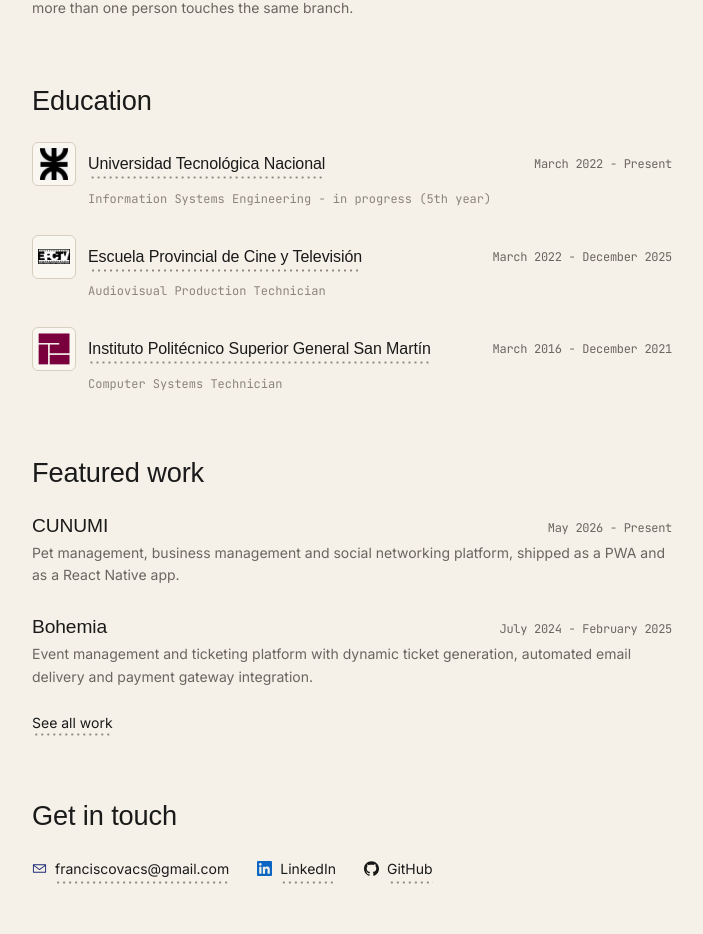
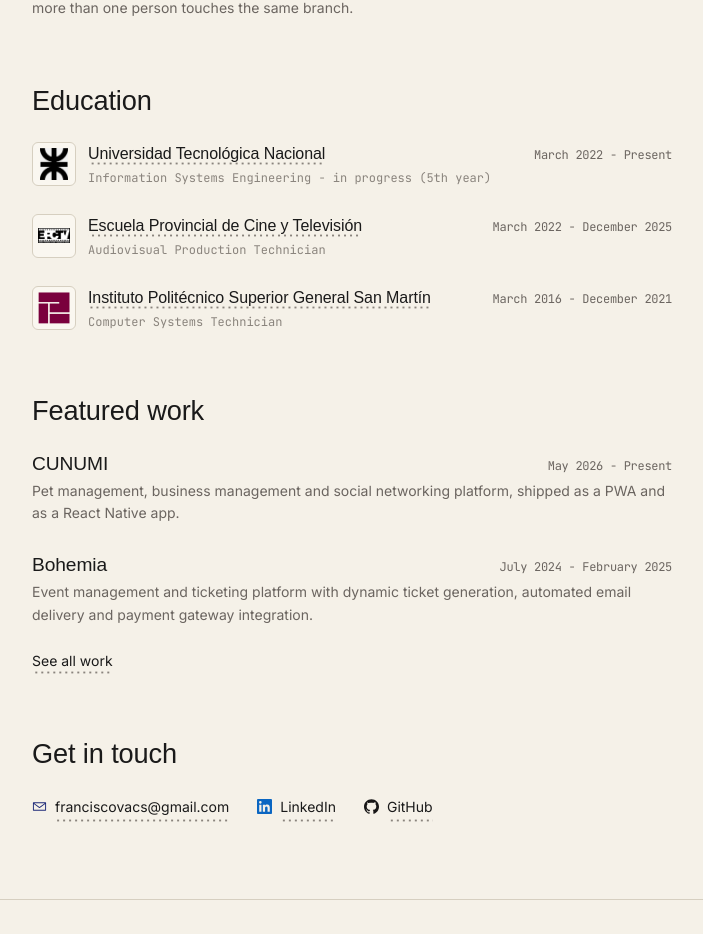
Before and after one commit to FranciscoVacs/portfolio, a Next.js app: page /en in a window 1280 px wide. Shown: the part 1056-1990 px from the top of the page, without its empty margins (288-991 px from the left). Built offline with nearby package versions, Linux system fonts and the light colour scheme; no server answers; a web font is replaced by a local one.

Commit message:
Centrado de logos

```diff
--- a/src/app/[locale]/cv/page.tsx
+++ b/src/app/[locale]/cv/page.tsx
@@ -3,6 +3,7 @@ import { useLocale, useTranslations } from "next-intl";
 import { getTranslations } from "next-intl/server";
 import { Container } from "@/components/layout/Container";
 import { DottedUnderline } from "@/components/ui/DottedLink";
+import { RevealContent } from "@/components/ui/RevealContent";
 import { profile } from "@/content/profile";
 import type { Locale } from "@/content/schema";
 import { alternatesFor } from "@/lib/site";
@@ -29,6 +30,7 @@ export default function CvPage() {
 
   return (
     <Container>
+      <RevealContent>
         <div className="pt-14">
           <div className="flex flex-wrap items-baseline justify-between gap-3">
             <h1 className="text-[2.1rem] text-primary leading-tight">
@@ -69,6 +71,7 @@ export default function CvPage() {
             </a>
           </p>
         </object>
+      </RevealContent>
     </Container>
   );
 }
--- a/src/app/[locale]/fav/page.tsx
+++ b/src/app/[locale]/fav/page.tsx
@@ -3,6 +3,7 @@ import { useTranslations } from "next-intl";
 import { getTranslations } from "next-intl/server";
 import { FavGroup } from "@/components/fav/FavGroup";
 import { Container } from "@/components/layout/Container";
+import { RevealContent } from "@/components/ui/RevealContent";
 import { favItems } from "@/content/fav";
 import { groupByCategory } from "@/lib/fav";
 import { alternatesFor } from "@/lib/site";
@@ -27,6 +28,7 @@ export default function FavPage() {
 
   return (
     <Container>
+      <RevealContent>
         <div className="pt-14">
           <h1 className="text-[2.1rem] text-primary leading-tight">
             {t("title")}
@@ -40,6 +42,7 @@ export default function FavPage() {
             items={group.items}
           />
         ))}
+      </RevealContent>
     </Container>
   );
 }
--- a/src/app/[locale]/work/page.tsx
+++ b/src/app/[locale]/work/page.tsx
@@ -1,6 +1,7 @@
 import type { Metadata } from "next";
 import { getTranslations } from "next-intl/server";
 import { Container } from "@/components/layout/Container";
+import { RevealContent } from "@/components/ui/RevealContent";
 import { WorkFilters } from "@/components/work/WorkFilters";
 import { WorkGrid } from "@/components/work/WorkGrid";
 import { projects } from "@/content/projects";
@@ -35,6 +36,7 @@ export default async function WorkPage({
 
   return (
     <Container>
+      <RevealContent>
         <div className="pt-14">
           <h1 className="text-[2.1rem] text-primary leading-tight">
             {t("title")}
@@ -43,6 +45,7 @@ export default async function WorkPage({
         </div>
         <WorkFilters active={filter} />
         <WorkGrid projects={visible} />
+      </RevealContent>
     </Container>
   );
 }
--- a/src/components/home/Timeline.tsx
+++ b/src/components/home/Timeline.tsx
@@ -8,20 +8,20 @@ import type { EducationItem, Locale } from "@/content/schema";
 import { formatPeriod } from "@/lib/format";
 
 /**
- * Encabezado de una institución: logo y nombre dentro de un mismo enlace, para
- * que sea un solo destino de teclado en vez de dos que van al mismo lado.
+ * Ficha del logo institucional.
  *
- * El logo va en una caja de medidas fijas con object-contain: los tres tienen
- * proporciones muy distintas (5:1, 4:1 y 2:1) y sin encuadrarlos el más
- * apaisado se vería del doble de ancho que el resto.
+ * Los isotipos van de 0.85:1 a 2:1 y el de la EPCTV trae fondo negro sólido,
+ * así que se encuadran en una caja cuadrada clara: los deja del mismo peso
+ * visual y contiene el bloque oscuro.
+ *
+ * Cuando hay enlace, la ficha también lleva al sitio, pero sale del orden de
+ * tabulación y del árbol de accesibilidad: el nombre de al lado ya ofrece ese
+ * mismo destino y repetirlo obliga a pasar dos veces por lo mismo.
  */
-function InstitutionName({ item }: { item: EducationItem }) {
-  const content = (
-    <>
-      {item.logo ? (
-        // Ficha cuadrada comun: los isotipos van de 0.85:1 a 2:1 y uno trae
-        // fondo negro solido. Encuadrarlos en una caja clara los deja del
-        // mismo peso visual y contiene el bloque oscuro.
+function InstitutionLogo({ item }: { item: EducationItem }) {
+  if (!item.logo) return null;
+
+  const badge = (
     <span className="flex size-11 shrink-0 items-center justify-center rounded-md border border-border bg-paper p-1.5">
       <Image
         src={item.logo.src}
@@ -31,27 +31,48 @@ function InstitutionName({ item }: { item: EducationItem }) {
         className="max-h-8 max-w-8 object-contain"
       />
     </span>
-      ) : null}
+  );
+
+  if (!item.url) return badge;
+
+  return (
+    <>
+      {/* biome-ignore lint/a11y/useAnchorContent: sin texto a propósito. Duplica el enlace del nombre de al lado, que sí lo anuncia; con aria-hidden y tabIndex -1 queda clicable con el mouse sin obligar a pasar dos veces por el mismo destino. */}
+      <a
+        href={item.url}
+        target="_blank"
+        rel="noopener noreferrer"
+        tabIndex={-1}
+        aria-hidden="true"
+        className="shrink-0"
+      >
+        {badge}
+      </a>
+    </>
+  );
+}
+
+function InstitutionName({ item }: { item: EducationItem }) {
+  const name = (
     <span className="relative">
       {item.institution}
       {item.url ? <DottedUnderline /> : null}
     </span>
-    </>
   );
 
   return (
-    <h3 className="text-primary text-base">
+    <h3 className="text-base text-primary">
       {item.url ? (
         <a
           href={item.url}
           target="_blank"
           rel="noopener noreferrer"
-          className="group inline-flex items-center gap-3 transition-colors hover:text-brand"
+          className="group transition-colors hover:text-brand"
         >
-          {content}
+          {name}
         </a>
       ) : (
-        <span className="inline-flex items-center gap-3">{content}</span>
+        name
       )}
     </h3>
   );
@@ -88,17 +109,24 @@ export function Timeline() {
       <Section title={t("education")}>
         <ul className="flex flex-col gap-7">
           {education.map((item) => (
-            <li key={`${item.institution}-${item.period.start}`}>
-              <div className="flex flex-wrap items-center justify-between gap-x-4 gap-y-1">
+            // El logo es hermano de todo el bloque de texto, no del título:
+            // así queda centrado contra el conjunto de nombre y carrera.
+            <li
+              key={`${item.institution}-${item.period.start}`}
+              className="flex items-center gap-3"
+            >
+              <InstitutionLogo item={item} />
+              <div className="min-w-0 flex-1">
+                <div className="flex flex-wrap items-baseline justify-between gap-x-4 gap-y-1">
                   <InstitutionName item={item} />
                   <span className="font-mono text-foreground text-xs tracking-tight">
                     {formatPeriod(item.period, present, locale)}
                   </span>
                 </div>
-              {/* Alineado con el texto del encabezado, no con la ficha. */}
-              <p className="mt-1 pl-14 font-mono text-soft text-xs">
+                <p className="mt-1 font-mono text-soft text-xs">
                   {item.degree[locale]}
                 </p>
+              </div>
             </li>
           ))}
         </ul>
--- a/src/components/ui/RevealContent.tsx
+++ b/src/components/ui/RevealContent.tsx
@@ -2,7 +2,13 @@
 
 import { useEffect, useRef } from "react";
 
-export function RevealContent({ children }: { children: React.ReactNode }) {
+export function RevealContent({
+  children,
+  className = "",
+}: {
+  children: React.ReactNode;
+  className?: string;
+}) {
   const ref = useRef<HTMLDivElement>(null);
 
   useEffect(() => {
@@ -42,7 +48,7 @@ export function RevealContent({ children }: { children: React.ReactNode }) {
   }, []);
 
   return (
-    <div ref={ref} className="reveal-content">
+    <div ref={ref} className={`reveal-content ${className}`.trim()}>
       {children}
     </div>
   );
--- a/src/components/work/WorkGrid.tsx
+++ b/src/components/work/WorkGrid.tsx
@@ -1,4 +1,5 @@
 import { useTranslations } from "next-intl";
+import { RevealContent } from "@/components/ui/RevealContent";
 import type { Project } from "@/content/schema";
 import { WorkCard } from "./WorkCard";
 
@@ -10,10 +11,10 @@ export function WorkGrid({ projects }: { projects: Project[] }) {
   }
 
   return (
-    <div className="mt-10 flex flex-col gap-6">
+    <RevealContent className="mt-10 flex flex-col gap-6">
       {projects.map((project) => (
         <WorkCard key={project.slug} project={project} />
       ))}
-    </div>
+    </RevealContent>
   );
 }
```
Also changed, not shown: 1 other file (tests, documents, lock files or other folders). Lines whose indentation alone changed are shown as unchanged.
